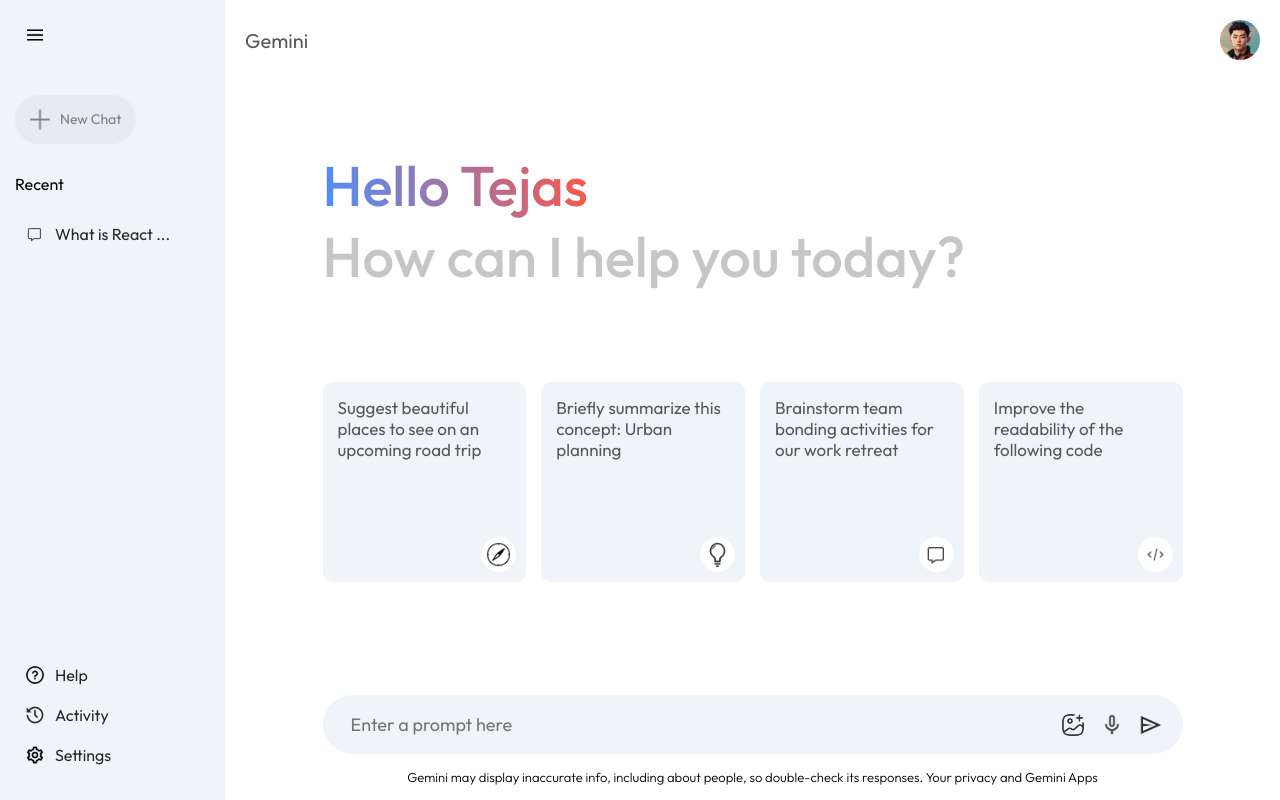
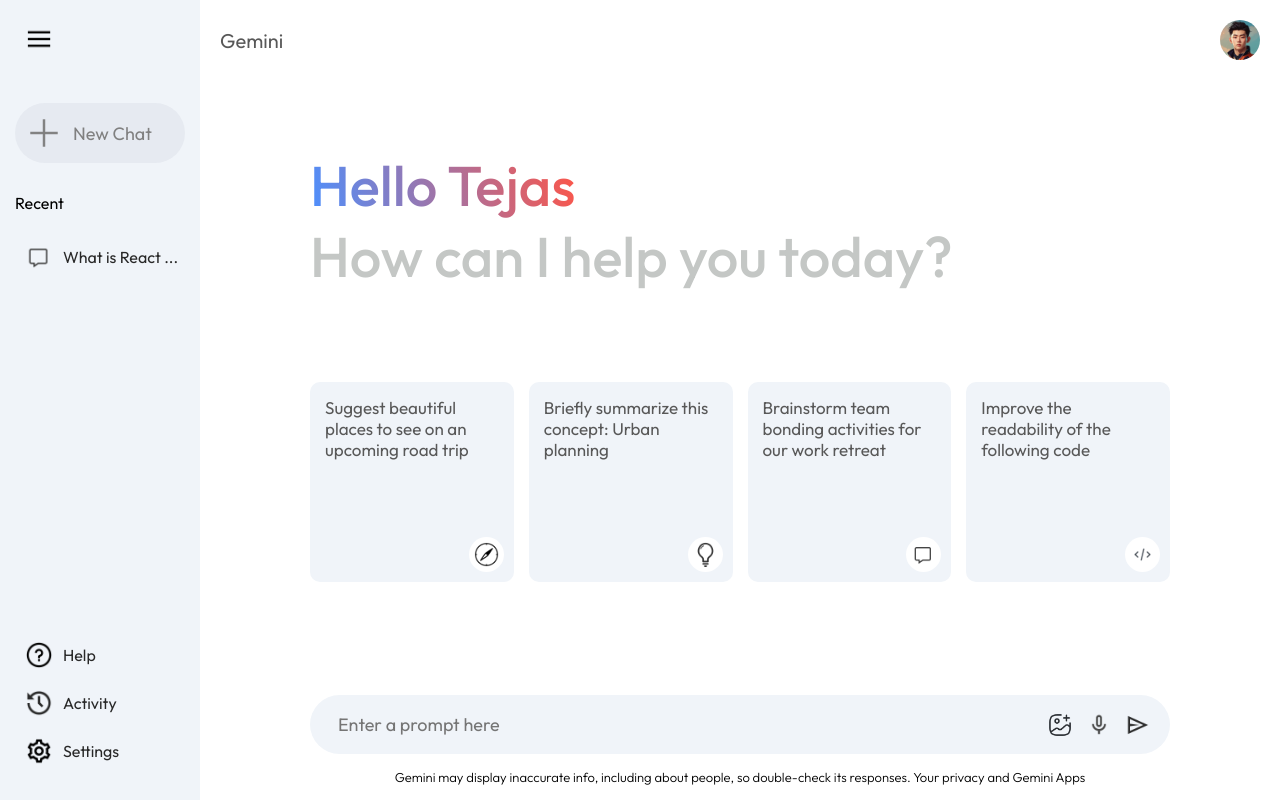
Before and after one commit to AniMoster/Gemini-Clone, a React (Vite) app: page / in a window 1280 px wide. Both pictures are taken after a click on the picture 35 px from the left and 35 px from the top of the page. Built offline with nearby package versions, Linux system fonts and the light colour scheme.

Commit message:
Sidebar Transition

```diff
--- a/src/components/Sidebar/Sidebar.css
+++ b/src/components/Sidebar/Sidebar.css
@@ -1,68 +1,78 @@
-.sidebar{
+.sidebar {
     min-height: 100vh;
-    display: inline-flex;
+    display: flex;
     flex-direction: column;
     justify-content: space-between;
     background-color: #f0f4f9;
     padding: 25px 15px;
+    width: 90px;
+    transition: width 0.5s ease, background-color 0.5s ease;
+    overflow: hidden;
   }
 
-.sidebar img{
-    width: 20px;
+  .sidebar.extended {
+    width: 200px;
   }
 
-.sidebar .menu{
+  .sidebar img {
+    width: 28px;
+  }
+
+  .sidebar .menu {
     display: block;
     margin-left: 10px;
     cursor: pointer;
   }
 
-.sidebar .new-chat{
+  .sidebar .new-chat {
     margin-top: 50px;
-    display: inline-flex;
+    display: flex;
     align-items: center;
-    gap: 10px;
+    gap: 15px;
     padding: 10px 15px;
     background-color: #e6eaf1;
     border-radius: 50px;
-    font-size: 14px;
+    font-size: 18px;
     color: grey;
     cursor: pointer;
+    white-space: nowrap;
+    overflow: hidden;
   }
 
-.sidebar .recent{
+  .sidebar .recent {
     display: flex;
     flex-direction: column;
   }
 
-.sidebar .recent-title{
+  .sidebar .recent-title {
     margin-top: 30px;
     margin-bottom: 20px;
   }
 
-.sidebar .recent-entry{
+  .sidebar .recent-entry {
     display: flex;
-    align-items: start;
+    align-items: center;
     gap: 10px;
     padding: 10px;
     padding-right: 40px;
     border-radius: 50px;
     color: #282828;
     cursor: pointer;
-    transition: 0.5s;
+    transition: background-color 0.5s ease;
+    white-space: nowrap;
+    overflow: hidden;
   }
 
-.sidebar .recent-entry:hover{
+  .sidebar .recent-entry:hover {
     background-color: #e2e6eb;
-
   }
 
-.sidebar .bottom{
+  .sidebar .bottom {
     display: flex;
     flex-direction: column;
   }
 
-.sidebar .bottom-item{
+  .sidebar .bottom-item {
     padding-right: 10px;
     cursor: pointer;
   }
--- a/src/components/Sidebar/Sidebar.jsx
+++ b/src/components/Sidebar/Sidebar.jsx
@@ -5,41 +5,45 @@
 const Sidebar = () => {
   const [extended, setExtended] = useState(false);
 
+  const TypingText = ({ text }) => {
+    return <span className={extended ? "typing" : "removing"}>{text}</span>;
+  };
+
   return (
-    <div className="sidebar">
+    <div className={`sidebar ${extended ? "extended" : ""}`}>
       <div className="top">
         <img
           onClick={() => setExtended((prev) => !prev)}
           className="menu"
           src={assets.menu_icon}
-          alt=""
+          alt="Menu"
         />
         <div className="new-chat">
-          <img src={assets.plus_icon} alt="" />
-          {extended ? <p>New Chat</p> : null}
+          <img src={assets.plus_icon} alt="New Chat" />
+          {extended && <p>New Chat</p>}
         </div>
-        {extended ? (
+        {extended && (
           <div className="recent">
             <p className="recent-title">Recent</p>
             <div className="recent-entry">
-              <img src={assets.message_icon} alt="" />
+              <img src={assets.message_icon} alt="Message" />
               <p>What is React ...</p>
             </div>
           </div>
-        ) : null}
+        )}
       </div>
       <div className="bottom">
         <div className="bottom-item recent-entry">
-          <img src={assets.question_icon} alt="" />
-          {extended ? <p>Help</p> : null}
+          <img src={assets.question_icon} alt="Help" />
+          {extended && <p>Help</p>}
         </div>
         <div className="bottom-item recent-entry">
-          <img src={assets.history_icon} alt="" />
-          {extended ? <p>Activity</p> : null}
+          <img src={assets.history_icon} alt="Activity" />
+          {extended && <p>Activity</p>}
         </div>
         <div className="bottom-item recent-entry">
-          <img src={assets.setting_icon} alt="" />
-          {extended ? <p>Settings</p> : null}
+          <img src={assets.setting_icon} alt="Settings" />
+          {extended && <p>Settings</p>}
         </div>
       </div>
     </div>
```
Lines whose indentation alone changed are shown as unchanged.
